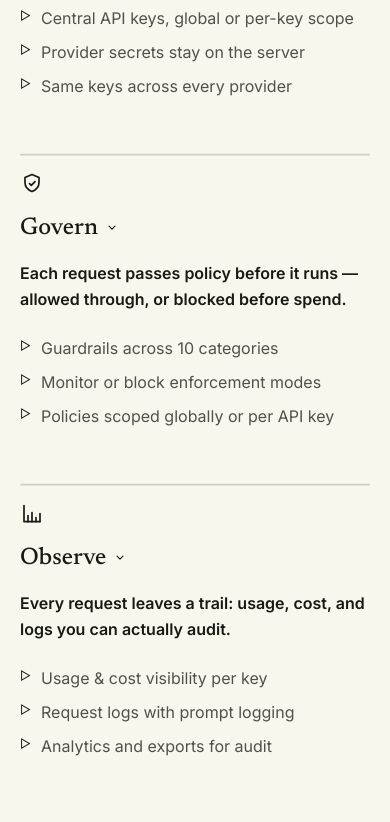
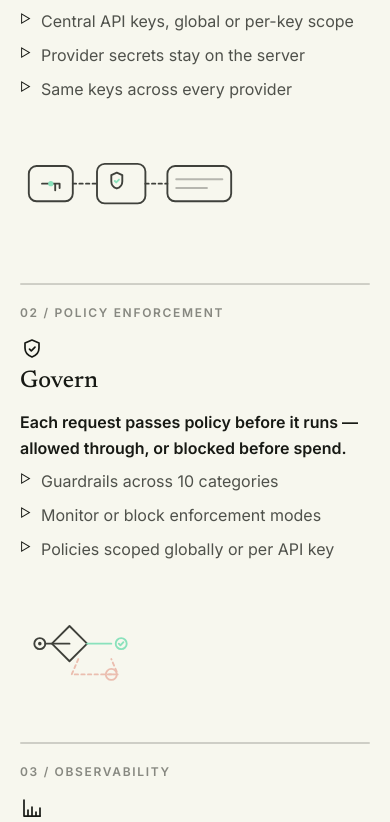
Before and after one commit to TitanNatesan/ToLLma, a Next.js app in the folder landing/: page / in a window 390 px wide. Shown: the part 5322-6144 px from the top of the page. Built offline with nearby package versions, Linux system fonts and the light colour scheme.

Commit message:
feat(landing): static editorial pillars, accordion removed

```diff
--- a/landing/src/components/sections/what-we-do.tsx
+++ b/landing/src/components/sections/what-we-do.tsx
@@ -1,16 +1,13 @@
 "use client";
 
-// Three capability columns: Secure / Govern / Observe. Heading drifts at
-// 0.5 parallax, columns at 0.85. Each column carries a top rule that draws
-// L→R scrubbed on entry; bullets stagger 60ms at 40% visibility. Icons are
-// 24px single-weight (1.7) stroke glyphs in ink with a transparent container
-// (no tile) and stroke-draw on hover while the rule brightens. Clicking a
-// title toggles its detail INSIDE the same card (2 site.ts-derived sentences
-// + 1 link, chevron rotates); only one card is open at a time and clicking
-// the open card closes it. Every bullet is a verified site.ts fact.
-// SSR/reduced-motion render final states; expansion is CSS-only (320ms
-// ease-out, instant under reduced-motion).
-import { useEffect, useState } from "react";
+// Three static pillars: Secure / Govern / Observe. All content is visible
+// by default — no accordion, no tabs, no hidden state. Equal-width grid
+// columns share one spacing system; headings align, visuals pin to the
+// column bottoms via mt-auto. Top rules draw L→R scrubbed on entry;
+// bullets stagger at 40% visibility; icons stroke-draw on hover. Compact
+// inline SVG vignettes (key flow, policy checkpoint, request trail) use
+// the existing ink/mint/coral palette. SSR/reduced-motion: final states.
+import { useEffect } from "react";
 import { Container } from "@/components/ui/layout";
 import { Parallax } from "@/components/ui/parallax";
 import {
@@ -21,16 +18,7 @@ import {
   utils,
 } from "@/lib/animations";
 import { prefersReducedMotion } from "@/lib/animations/motion-preference";
-import {
-  DOCS_URL,
-  ENFORCEMENT,
-  GET_STARTED_URL,
-  GITHUB_URL,
-  GUARDRAIL_CATEGORIES,
-  PROVIDERS,
-} from "@/lib/site";
-
-const SCOPES = "global or per-key";
+import { GUARDRAIL_CATEGORIES } from "@/lib/site";
 
 /* 24px single-weight stroke glyph, ink color, transparent container. */
 function Glyph({ children }: { children: React.ReactNode }) {
@@ -49,6 +37,83 @@ function Glyph({ children }: { children: React.ReactNode }) {
         {children}
       </svg>
     </span>
+  );
+}
+
+/* Compact static vignettes: one shared stroke language, restrained
+   mint/coral accents. Decorative; columns are complete without them. */
+function SecureVisual() {
+  return (
+    <svg
+      viewBox="0 0 200 92"
+      fill="none"
+      stroke="currentColor"
+      strokeWidth="1.7"
+      strokeLinecap="round"
+      strokeLinejoin="round"
+      className="pillar-visual"
+      aria-hidden="true"
+    >
+      <rect x="8" y="30" width="40" height="32" rx="7" />
+      <path d="M20 46h16M32 46v6M36 46v4" />
+      <path d="M48 46h22" strokeDasharray="3 3" />
+      <circle cx="28" cy="46" r="2.4" fill="var(--color-mint)" stroke="none" />
+      <rect x="70" y="28" width="44" height="36" rx="7" />
+      <path d="M88 36l5 2.2V44c0 3.2-2.1 5.4-5 6.4-2.9-1-5-3.2-5-6.4v-5.8l5-2.2z" />
+      <path d="M86.2 43.6l1.3 1.3 2.5-2.6" stroke="var(--color-mint)" />
+      <path d="M114 46h20" strokeDasharray="3 3" />
+      <rect x="134" y="30" width="58" height="32" rx="7" />
+      <path d="M142 42h42M142 50h28" stroke="var(--color-coal)" strokeOpacity="0.35" />
+    </svg>
+  );
+}
+
+function GovernVisual() {
+  return (
+    <svg
+      viewBox="0 0 200 92"
+      fill="none"
+      stroke="currentColor"
+      strokeWidth="1.7"
+      strokeLinecap="round"
+      strokeLinejoin="round"
+      className="pillar-visual"
+      aria-hidden="true"
+    >
+      <circle cx="18" cy="46" r="5" />
+      <circle cx="18" cy="46" r="1.6" fill="currentColor" stroke="none" />
+      <path d="M23 46h22" />
+      <path d="M45 30l16 16-16 16-16-16 16-16z" />
+      <path d="M61 46h22" stroke="var(--color-mint)" />
+      <circle cx="92" cy="46" r="5" stroke="var(--color-mint)" />
+      <path d="M89.8 46l1.5 1.5 2.7-2.8" stroke="var(--color-mint)" />
+      <path d="M53 60l-6 14h42l-6-14" stroke="var(--color-warm)" strokeDasharray="3 3" />
+      <circle cx="83" cy="74" r="5" stroke="var(--color-warm)" />
+      <path d="M81 74h4" stroke="var(--color-warm)" />
+    </svg>
+  );
+}
+
+function ObserveVisual() {
+  return (
+    <svg
+      viewBox="0 0 200 92"
+      fill="none"
+      stroke="currentColor"
+      strokeWidth="1.7"
+      strokeLinecap="round"
+      strokeLinejoin="round"
+      className="pillar-visual"
+      aria-hidden="true"
+    >
+      <path d="M30 8v76" strokeOpacity="0.4" />
+      <circle cx="30" cy="22" r="3" fill="var(--color-mint)" stroke="none" />
+      <circle cx="30" cy="46" r="3" fill="var(--color-mint)" stroke="none" />
+      <circle cx="30" cy="70" r="3" fill="var(--color-warm)" stroke="none" />
+      <path d="M44 22h30M44 46h52M44 70h38" strokeOpacity="0.35" />
+      <rect x="118" y="30" width="74" height="44" rx="7" />
+      <path d="M126 66v-8M134 66V50M142 66v-12M150 66V44M158 66v-6M166 66v-10M174 66V54M182 66v-8" stroke="var(--color-mint)" />
+    </svg>
   );
 }
 
@@ -74,7 +139,7 @@ function BulletList({ bullets }: { bullets: string[] }) {
   }, [ref, seen]);
 
   return (
-    <ul ref={ref} className="mt-auto flex flex-col gap-2.5 pt-2 text-coal/75">
+    <ul ref={ref} className="flex flex-col gap-2.5 pt-2 text-coal/75">
       {bullets.map((b) => (
         <li key={b} className="flex items-start gap-2.5">
           <span aria-hidden="true" className="mt-1 text-[0.75rem] leading-none text-coal">
@@ -89,6 +154,8 @@ function BulletList({ bullets }: { bullets: string[] }) {
 
 const COLS = [
   {
+    n: "01",
+    eyebrow: "Security",
     title: "Secure",
     icon: (
       <Glyph>
@@ -102,13 +169,11 @@ const COLS = [
       "Provider secrets stay on the server",
       "Same keys across every provider",
     ],
-    detail: [
-      `One keyset reaches all ${PROVIDERS.length} provider adapters through a single OpenAI-compatible endpoint.`,
-      `Keys carry ${SCOPES} scope, and provider secrets never leave the server.`,
-    ],
-    link: { href: DOCS_URL, label: "Read the setup docs" },
+    visual: <SecureVisual />,
   },
   {
+    n: "02",
+    eyebrow: "Policy enforcement",
     title: "Govern",
     icon: (
       <Glyph>
@@ -122,13 +187,11 @@ const COLS = [
       "Monitor or block enforcement modes",
       "Policies scoped globally or per API key",
     ],
-    detail: [
-      `Every request passes ${GUARDRAIL_CATEGORIES.length} guardrail categories — prompt injection, PII, tool actions and more — before any spend.`,
-      `Policies enforce ${ENFORCEMENT.join(" or ")} mode with global or per-key scope.`,
-    ],
-    link: { href: GITHUB_URL, label: "See guardrails on GitHub" },
+    visual: <GovernVisual />,
   },
   {
+    n: "03",
+    eyebrow: "Observability",
     title: "Observe",
     icon: (
       <Glyph>
@@ -142,55 +205,12 @@ const COLS = [
       "Request logs with prompt logging",
       "Analytics and exports for audit",
     ],
-    detail: [
-      "Usage, cost, request logs, analytics and exports are recorded per key for audit.",
-      "Prompt logging and conversation history keep every decision traceable.",
-    ],
-    link: { href: GET_STARTED_URL, label: "Try the quickstart" },
+    visual: <ObserveVisual />,
   },
 ];
 
-function CardDetail({
-  col,
-  detailId,
-  isOpen,
-}: {
-  col: (typeof COLS)[number];
-  detailId: string;
-  isOpen: boolean;
-}) {
-  return (
-    <div
-      id={detailId}
-      role="region"
-      aria-label={`${col.title} details`}
-      inert={!isOpen}
-      className={`pillar-detail w-full${isOpen ? " is-open" : ""}`}
-    >
-      <div
-        className={`pillar-detail-inner ${isOpen ? "pt-4 border-t border-cream-line" : "pt-0"}`}
-      >
-        <p className="text-xs font-semibold uppercase tracking-[0.14em] text-coal/50">
-          {col.title.toUpperCase()}
-        </p>
-        <p className="mt-3 leading-relaxed text-coal">{col.detail[0]}</p>
-        <p className="mt-2 leading-relaxed text-coal">{col.detail[1]}</p>
-        <a
-          href={col.link.href}
-          target="_blank"
-          rel="noopener noreferrer"
-          className="mt-4 inline-flex items-center gap-1.5 text-sm font-semibold text-coal underline decoration-mint decoration-2 underline-offset-4 hover:decoration-coal"
-        >
-          {col.link.label} <span aria-hidden="true">→</span>
-        </a>
-      </div>
-    </div>
-  );
-}
-
 export default function WhatWeDo() {
   const revealRef = useRevealOnScroll({ staggerMs: 80 });
-  const [open, setOpen] = useState<number | null>(null);
 
   /* Top rules draw L→R scrubbed on entry (transform-only, rAF). */
   useEffect(() => {
@@ -243,49 +263,28 @@ export default function WhatWeDo() {
         </Parallax>
 
         <Parallax speed={0.85}>
-          <div className="mt-14 grid gap-10 md:grid-cols-3 md:gap-0 md:divide-x md:divide-cream-line">
-            {COLS.map((c, i) => {
-              const detailId = `wwd-detail-${c.title.toLowerCase()}`;
-              const isOpen = open === i;
-              return (
+          <div className="mt-14 grid gap-12 md:grid-cols-2 md:gap-x-10 lg:grid-cols-3 lg:gap-0 lg:divide-x lg:divide-cream-line">
+            {COLS.map((c) => (
               <article
                 key={c.title}
                 data-reveal
-                  className="pillar flex h-full flex-col items-start gap-4 md:px-10 md:first:pl-0 md:last:pr-0"
+                className="pillar flex h-full flex-col items-start md:px-10 md:pl-0 lg:px-10 lg:first:pl-0 lg:last:pr-0 md:[&:nth-child(3)]:col-span-2 lg:[&:nth-child(3)]:col-span-1"
               >
                 <span className="pillar-rule" aria-hidden="true" />
+                <p className="mt-5 text-xs font-semibold uppercase tracking-[0.14em] text-coal/50">
+                  {c.n} / {c.eyebrow}
+                </p>
                 {c.icon}
-                  <h3 className="font-serif text-2xl font-medium text-coal">
-                    <button
-                      type="button"
-                      onClick={() => setOpen(isOpen ? null : i)}
-                      aria-expanded={isOpen}
-                      aria-controls={detailId}
-                      className="pillar-toggle inline-flex items-center gap-2"
-                    >
+                <h3 className="mt-1 font-serif text-2xl font-medium text-coal">
                   {c.title}
-                      <svg
-                        className="pillar-chevron"
-                        width="12"
-                        height="12"
-                        viewBox="0 0 24 24"
-                        fill="none"
-                        stroke="currentColor"
-                        strokeWidth="2.2"
-                        strokeLinecap="round"
-                        strokeLinejoin="round"
-                        aria-hidden="true"
-                      >
-                        <path d="m6 9 6 6 6-6" />
-                      </svg>
-                    </button>
                 </h3>
-                  <p className="font-semibold leading-relaxed text-coal">{c.desc}</p>
+                <p className="mt-3 font-semibold leading-relaxed text-coal">{c.desc}</p>
                 <BulletList bullets={c.bullets} />
-                  <CardDetail col={c} detailId={detailId} isOpen={isOpen} />
+                <div className="mt-auto w-full max-w-[220px] pt-8" aria-hidden="true">
+                  {c.visual}
+                </div>
               </article>
-              );
-            })}
+            ))}
           </div>
         </Parallax>
       </Container>
@@ -298,7 +297,7 @@ export default function WhatWeDo() {
         }
         .pillar:hover .pillar-rule { background: var(--color-coal); }
         .pillar-icon {
-          width: 24px; height: 24px; flex: none;
+          width: 24px; height: 24px; flex: none; margin-top: 1rem;
           display: grid; place-items: center; color: var(--color-coal);
           background: transparent; background-color: transparent;
         }
@@ -306,19 +305,14 @@ export default function WhatWeDo() {
         .pillar:hover .pillar-stroke { animation: pillar-draw 650ms var(--ease-out-expo); }
         .pillar:hover .pillar-stroke:nth-child(2) { animation-delay: 120ms; }
         @keyframes pillar-draw { from { stroke-dashoffset: 1; } to { stroke-dashoffset: 0; } }
-        .pillar-toggle { transition: opacity 200ms ease; }
-        .pillar-toggle:hover { opacity: 0.72; }
-        .pillar-chevron { transition: transform 320ms ease-out; }
-        .pillar-toggle[aria-expanded="true"] .pillar-chevron { transform: rotate(180deg); }
-        .pillar-detail {
-          display: grid; grid-template-rows: 0fr; opacity: 0;
-          transition: grid-template-rows 320ms ease-out, opacity 320ms ease-out;
+        .pillar-visual {
+          width: 100%; height: auto; color: var(--color-coal);
+          opacity: 0.82; transition: opacity 250ms ease;
         }
-        .pillar-detail-inner { overflow: hidden; min-height: 0; transition: padding-top 320ms ease-out; }
-        .pillar-detail.is-open { grid-template-rows: 1fr; opacity: 1; }
+        .pillar:hover .pillar-visual { opacity: 1; }
         @media (prefers-reduced-motion: reduce) {
           .pillar:hover .pillar-stroke { animation: none; }
-          .pillar-detail, .pillar-detail-inner, .pillar-chevron { transition: none; }
+          .pillar-visual { transition: none; }
         }
       `}</style>
     </section>
```
Also changed, not shown: 1 other file (tests, documents, lock files or other folders). Lines whose indentation alone changed are shown as unchanged.
